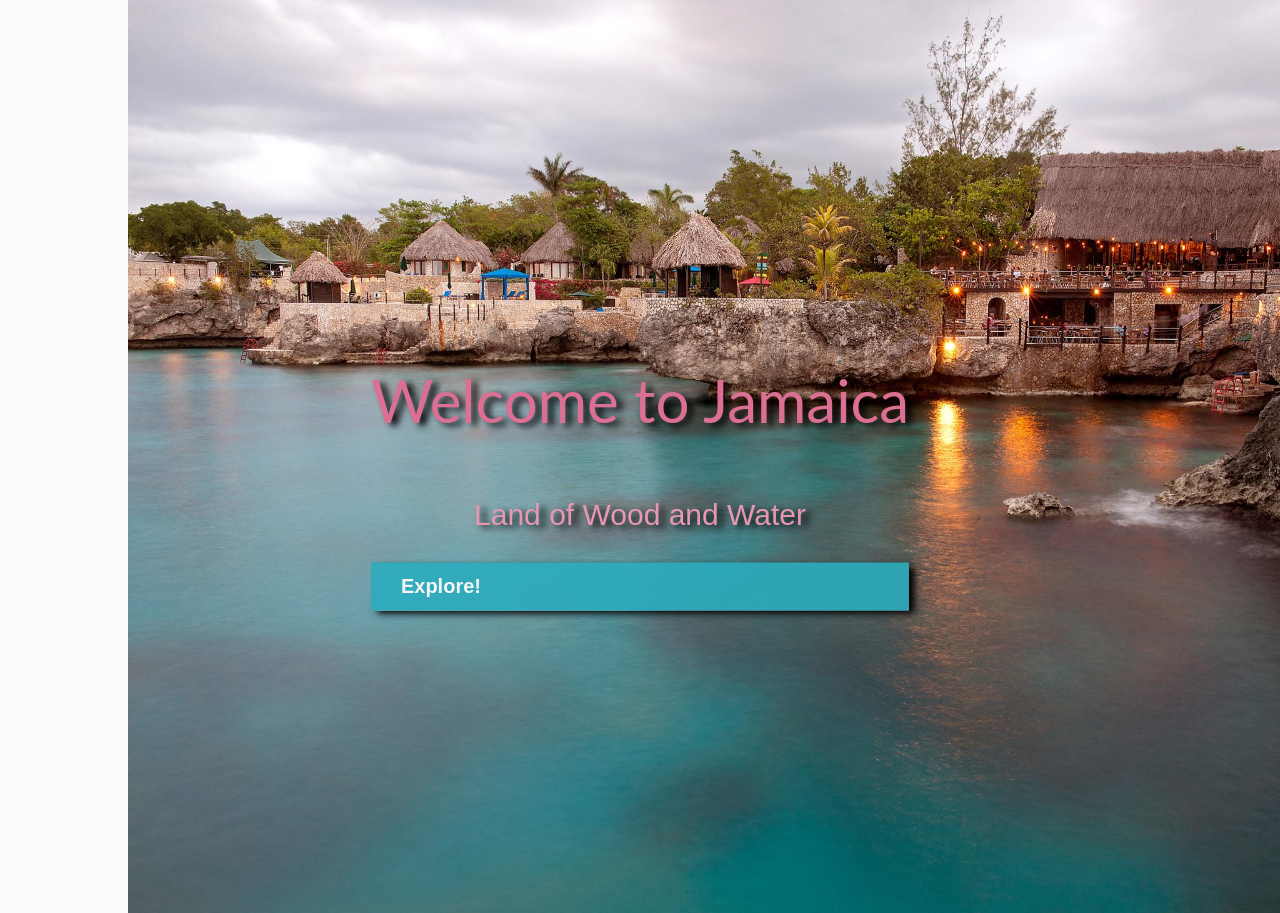
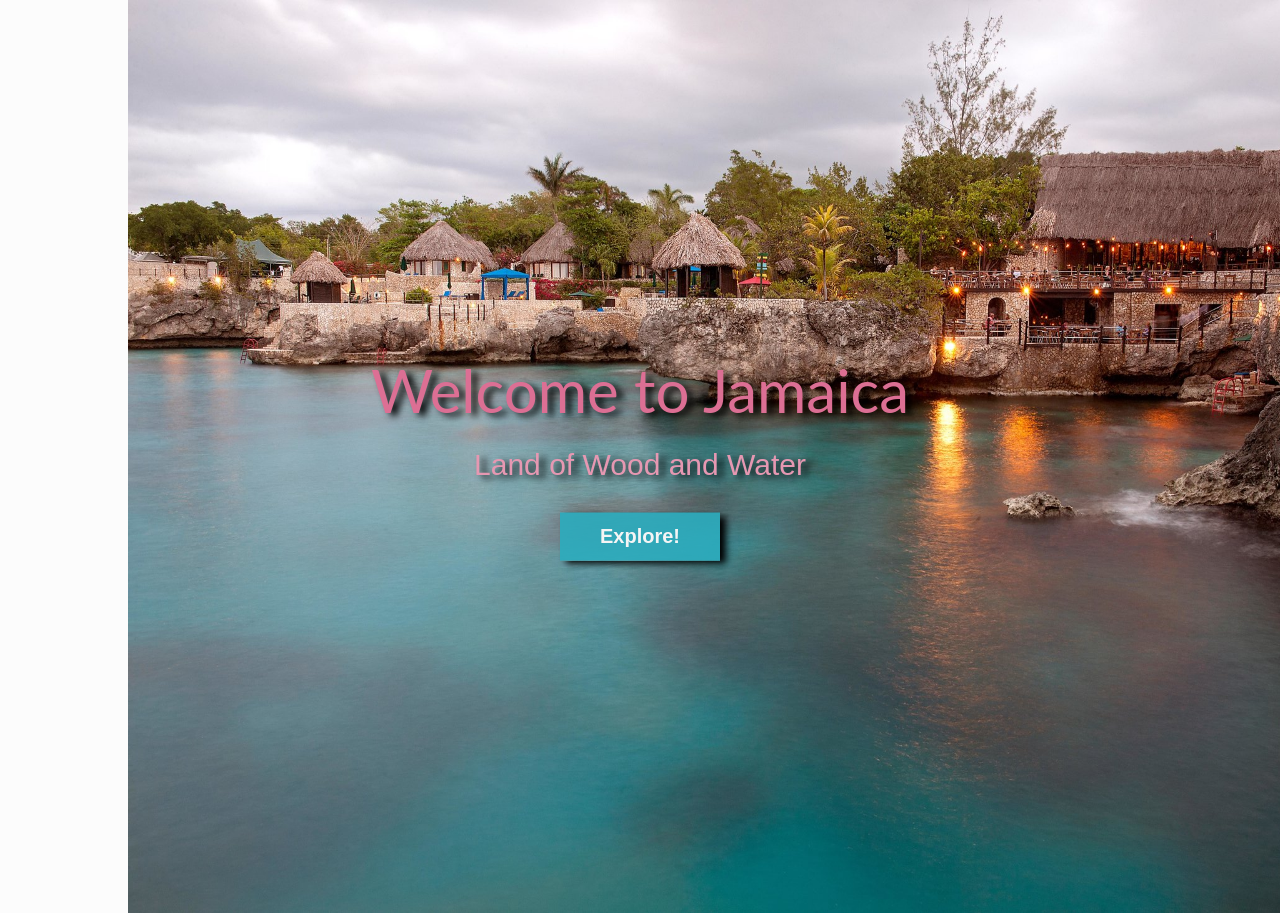
Before and after one commit to tae7612/JamaicaWebsite, a PHP site: page / in a window 1280 px wide. Run offline with PHP 8.4, Linux system fonts and the light colour scheme; data that the repository does not hold is empty.

Commit message:
Corrected size of home page button

```diff
--- a/assets/style.css
+++ b/assets/style.css
@@ -212,31 +212,24 @@ img.bg{
 
 p.home
 {
-	/*display: inline-block;*/
-	/*position: absolute;*/
-	/*margin: 0;*/
-	/*width: 100%;*/
+	margin: 0;
+	width: 100%;
 	text-shadow: 6px 3px 7px #000000;
-	/*transform: translateY(-50%);*/
 	text-align: center;
 	font: 100px Lato, sans-serif;
 	color: rgb(220, 111, 148);
-	/*top: 35%;*/
 
 }
 
 p#sub
 {
-	/*display: inline-block;*/
-	/*position: absolute;*/
-	/*margin: 0;*/
-	/*width: 100%;*/
-	/*transform: translateY(-50%);*/
+
+	width: 100%;
 	text-align: center;
 	font-size: 40px;
 	color: rgb(230, 152, 178);
 	text-shadow: 6px 3px 7px #000000;
-	/*top: 46%;*/
+	margin-top: 20px;
 }
 
 
@@ -245,25 +238,24 @@ p#sub
 	top: 50%;
 	left: 50%;
 	transform: translate(-50%, -50%);
+	width: 100%;
 }
 
 div.button
 {
-	/*display: inline-block;*/
-
 	box-shadow: 6px 3px 7px #000000;
 	background-color: rgba(44,172,190,0.9);
+	text-align: center;
 
-	/*position: absolute;*/
-	/*margin-left: 45%;*/
-
+	margin: auto;
+	width: 100px;
 
 	padding-left: 30px;
 	padding-right: 30px;
 	padding-top: 5px;
 	padding-bottom: 5px;
-	top: 60%;
 
+	/*Transitions*/
 	-webkit-transition-duration: 1s;
     -moz-transition-duration: 1s;
     -o-transition-duration: 1s;
@@ -271,13 +263,16 @@ div.button
 
 }
 
+
 div.button a
 {
 	text-decoration: none;
 	color: rgb(245, 245, 245);
 	font-size: 20px;
 	font-weight: bold;
+	text-align: center;
 
+	/*Transitions*/
 	-webkit-transition-duration: 1s;
     -moz-transition-duration: 1s;
     -o-transition-duration: 1s;
@@ -1152,7 +1147,6 @@ footer
 		padding-right: 30px;
 		padding-top: 4.8px;
 		padding-bottom: 4.8px;
-		border-radius: 20px;
 
 		-webkit-transition-duration: 1s;
     	-moz-transition-duration: 1s;
--- a/index.php
+++ b/index.php
@@ -28,6 +28,8 @@
 		<div class = "button">
 			<a href = " National_H.php">Explore!</a>
 		</div>
+
+
 	</div>
 
 
```
Also changed, not shown: assets/inc/footer.php (+5 -4 lines).
